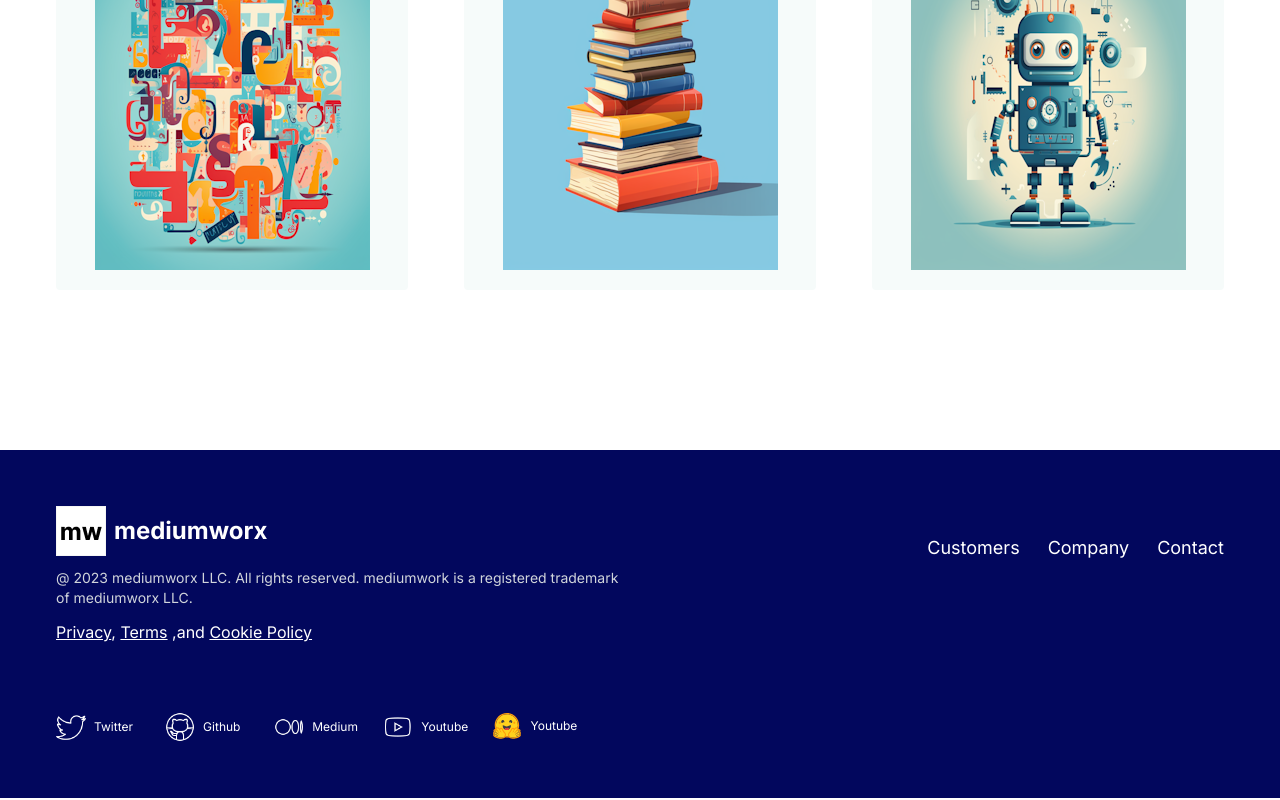
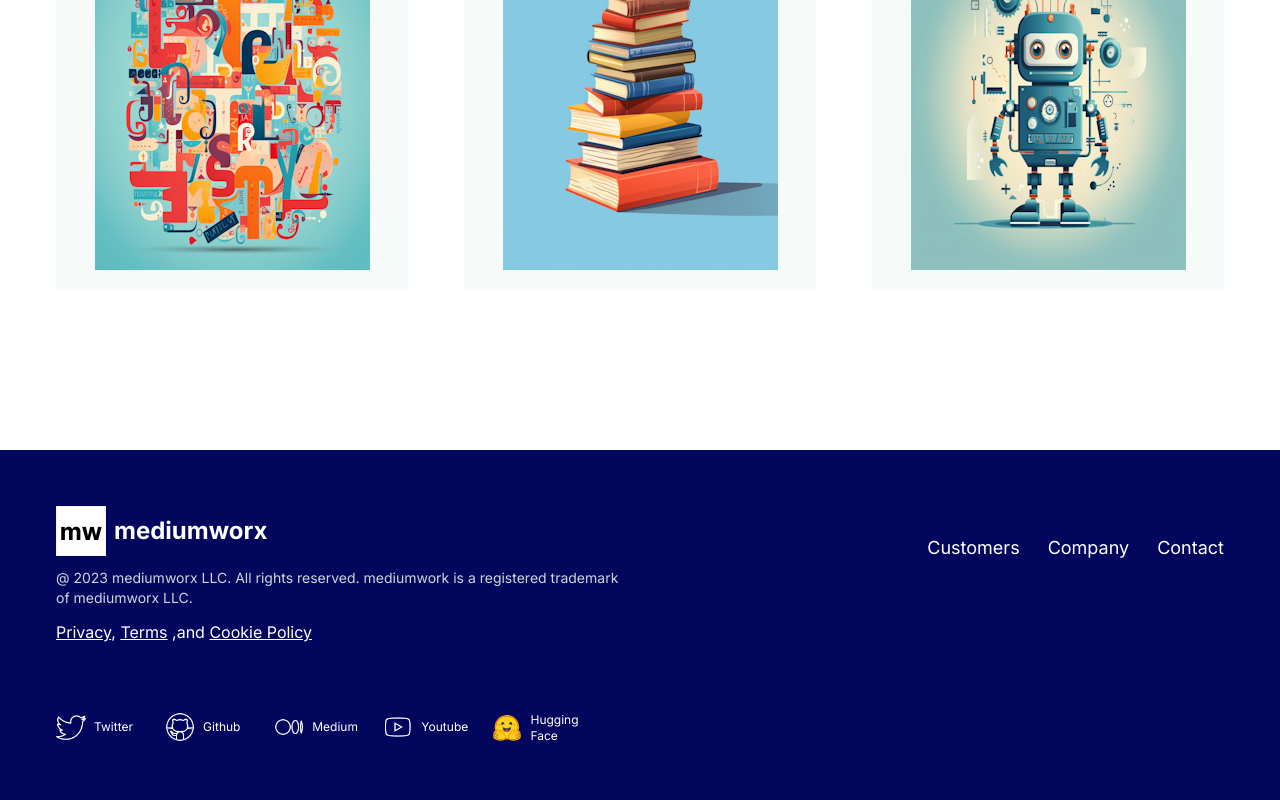
Before and after one commit to shahbazpro2/mediumworx, a Next.js app: page / in a window 1280 px wide. Shown: the part 4252-5052 px from the top of the page. Built offline with nearby package versions, Linux system fonts and the light colour scheme.

Commit message:
Change text

```diff
--- a/components/common/Footer.jsx
+++ b/components/common/Footer.jsx
@@ -84,7 +84,7 @@ const Footer = () => {
                                 <a href="https://www.youtube.com/" target="_blank" rel="noreferrer">
                                     <div className='flex gap-2 items-center'>
                                         <img src="/assets/icons/huggingface.svg" alt="huggingface" className='w-[30px]' />
-                                        <span>Youtube</span>
+                                        <span>Hugging Face</span>
 
                                     </div>
                                 </a>
```
